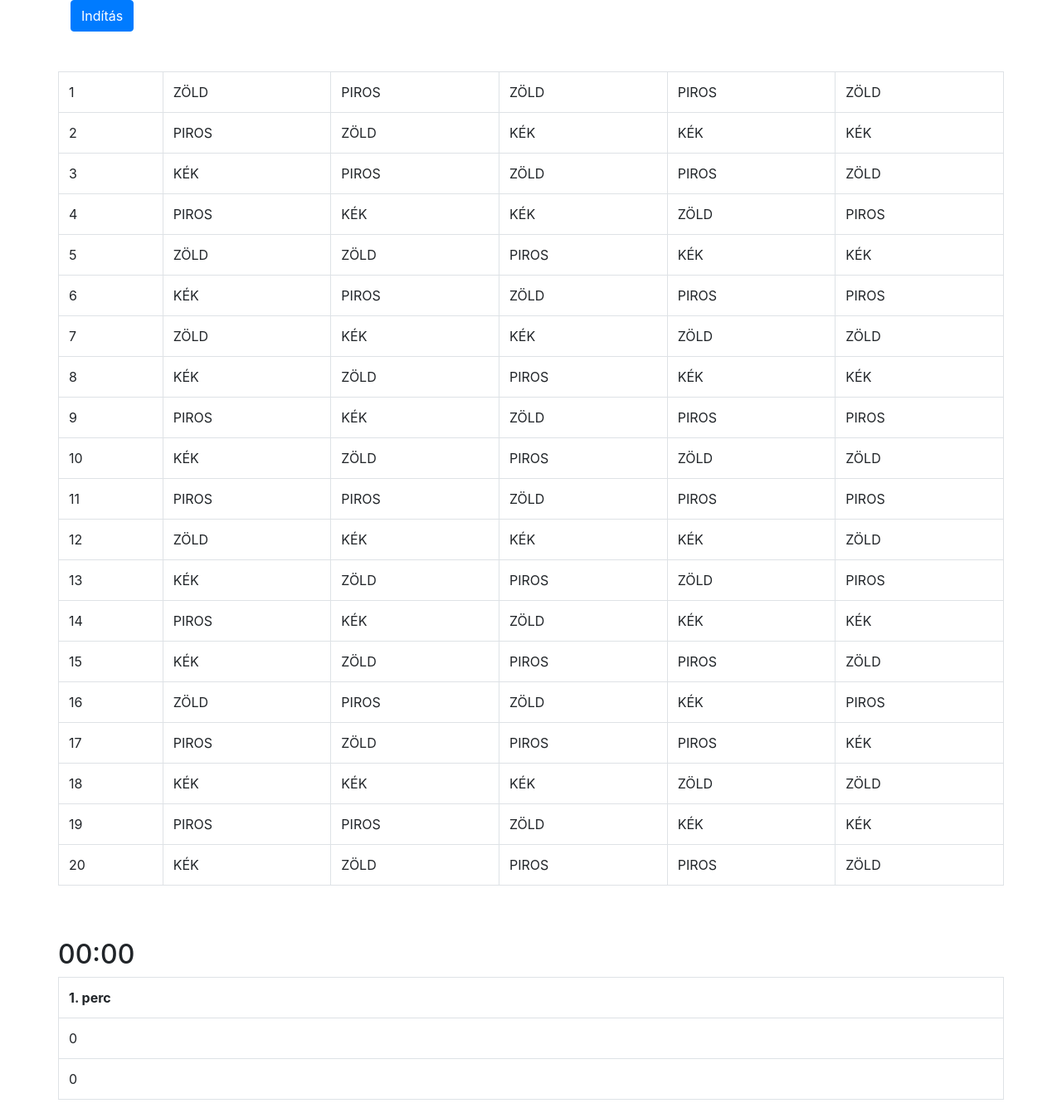
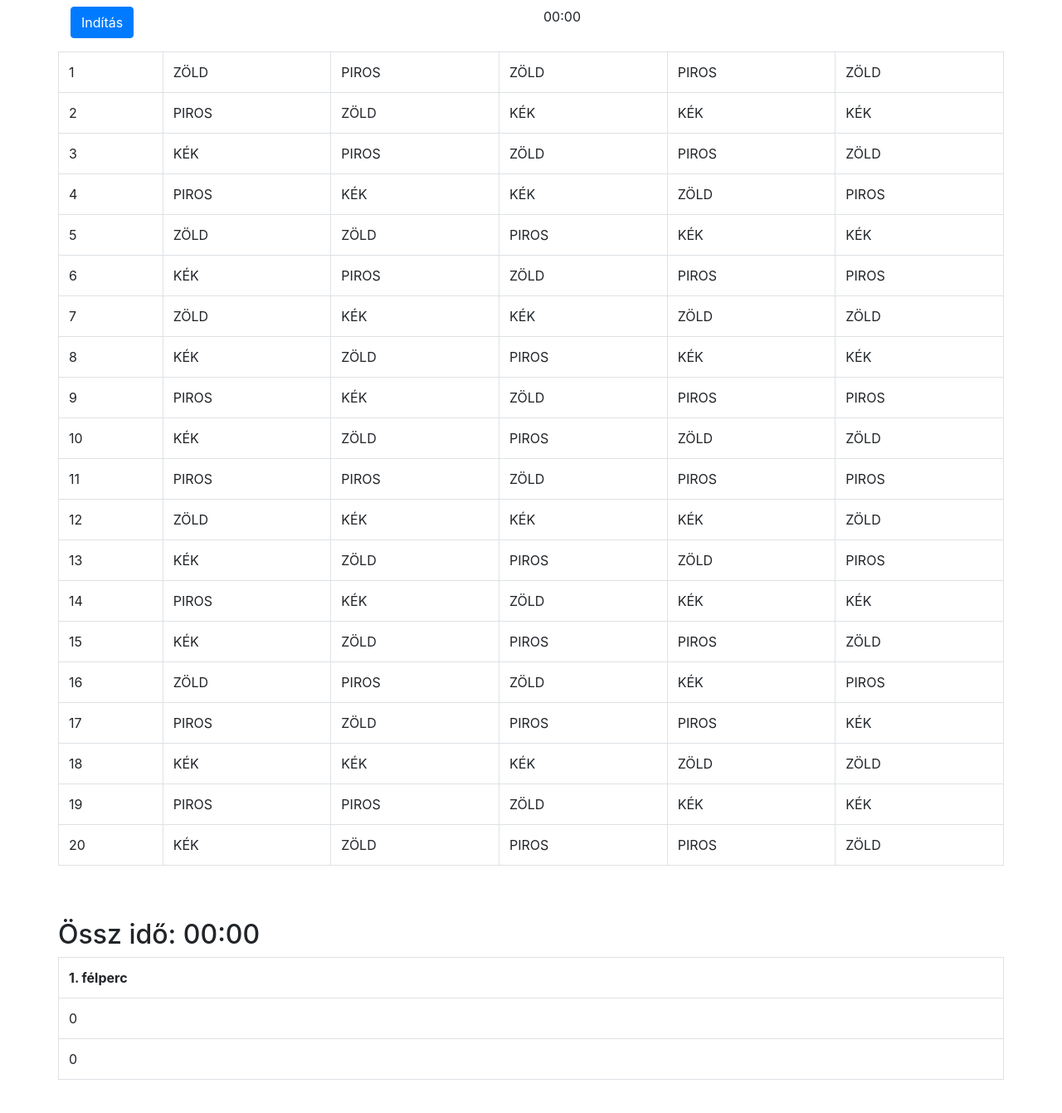
Before and after one commit to nagymarci/stroop-color-words, a React (Create React App) app: page / in a window 1280 px wide. Shown: the whole page at 83% size. After the commit the page ends 1317 px from the top, so only its background shows below. Built offline with nearby package versions, Linux system fonts and the light colour scheme.

Commit message:
aesthetic changes

```diff
--- a/src/ColorWords.js
+++ b/src/ColorWords.js
@@ -1,5 +1,5 @@
 import React, { useEffect, useRef, useState } from 'react';
-import { Button, Container, Row, Table } from 'react-bootstrap';
+import { Button, Col, Container, Row, Table } from 'react-bootstrap';
 import words from './words.json';
 
 function getWords() {
@@ -105,8 +105,14 @@ export const ColorWords = () => {
     console.log(state)
     return (
         <Container className="colorWords">
+            <Row className="mt-2">
+                <Col>
             <Button onClick={handleStart}>{running ? "Leállitas" : "Indítás"}</Button>
-            <Row className="mt-5">
+            </Col>
+            <Col>
+                {("0" + (Math.floor(timer.time / 60000) % 60)).slice(-2)}:{("0" + (Math.floor(timer.time / 1000) % 60)).slice(-2)}
+                </Col></Row>
+            <Row className="mt-3">
                 <Table bordered>
                     <tbody>
                         {state.map((row, idx) => {
@@ -129,14 +135,14 @@ export const ColorWords = () => {
             {!running &&
             <Row>
                 <h2 className="mt-5">
-                {("0" + (Math.floor(timer.time / 60000) % 60)).slice(-2)}:{("0" + (Math.floor(timer.time / 1000) % 60)).slice(-2)}
+                Össz idő: {("0" + (Math.floor(timer.time / 60000) % 60)).slice(-2)}:{("0" + (Math.floor(timer.time / 1000) % 60)).slice(-2)}
                 </h2>
                 <Table bordered className="resultTable">
                     <tbody>
                         <tr>
                             {results.map((v, idx) => {
                                 return (
-                                    <th>{idx+1}. perc</th>
+                                    <th>{idx+1}. félperc</th>
                                 )
                             })}
                         </tr>
```
